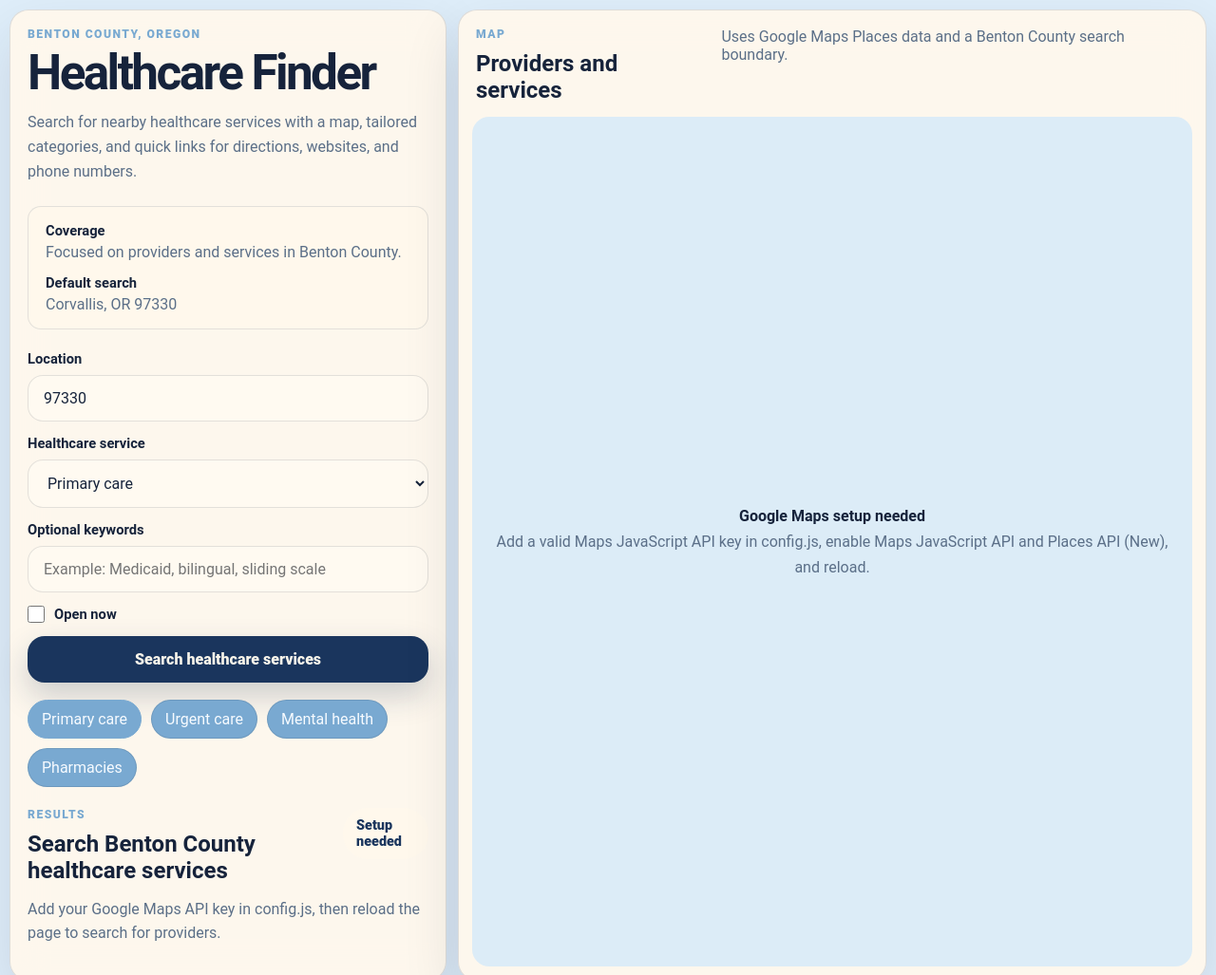
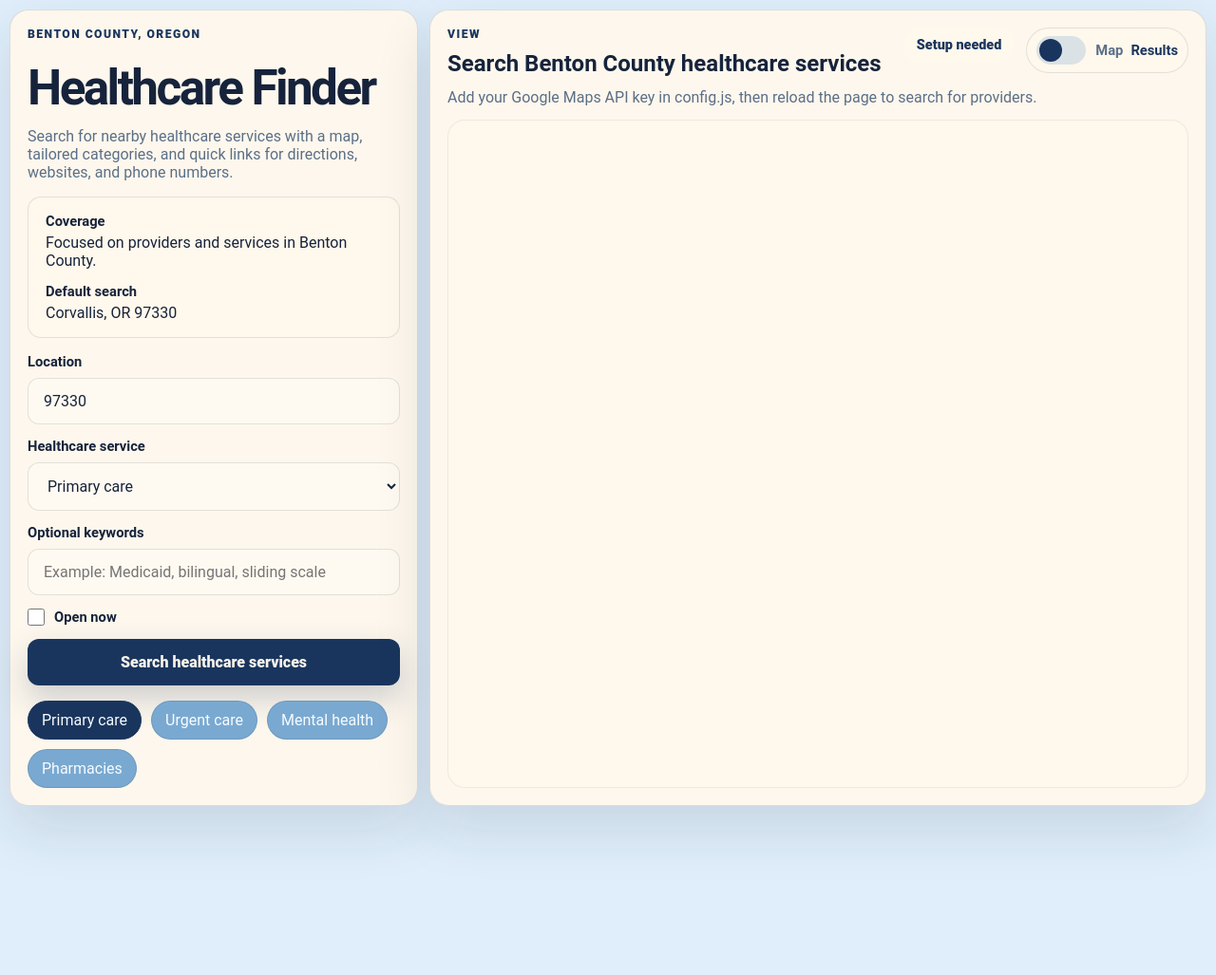
Before and after one commit to LaurenMBell/beaverhacks, a plain HTML site: page index.html in a window 1280 px wide. Shown: the top 1027 px of the page at 95% size. After the commit the page ends 859 px from the top, so only its background shows below. Drawn offline with Linux system fonts and the light colour scheme.

Commit message:
moving results to side window, toggle map and results

```diff
--- a/app.js
+++ b/app.js
@@ -71,6 +71,7 @@ const state = {
   markers: [],
   results: [],
   searchOrigin: COUNTY.center,
+  activeView: "results",
 };
 
 const elements = {
@@ -78,14 +79,17 @@ const elements = {
   keywordsInput: document.querySelector("#keywords-input"),
   locationInput: document.querySelector("#location-input"),
   map: document.querySelector("#map"),
+  mapView: document.querySelector("#map-view"),
   openNowInput: document.querySelector("#open-now-input"),
   resultsList: document.querySelector("#results-list"),
+  resultsView: document.querySelector("#results-view"),
   resultsTitle: document.querySelector("#results-title"),
   searchButton: document.querySelector("#search-button"),
   searchForm: document.querySelector("#search-form"),
   serviceSelect: document.querySelector("#service-select"),
   statusMessage: document.querySelector("#status-message"),
   summaryPill: document.querySelector("#summary-pill"),
+  viewToggle: document.querySelector("#view-toggle"),
 };
 
 const googleMapsApiKey = window.APP_CONFIG?.googleMapsApiKey;
@@ -94,6 +98,7 @@ bootstrap();
 
 function bootstrap() {
   bindEvents();
+  setActiveView(state.activeView);
 
   if (!googleMapsApiKey || googleMapsApiKey === "YOUR_GOOGLE_MAPS_API_KEY") {
     renderMapSetupMessage();
@@ -111,6 +116,10 @@ function bindEvents() {
   elements.searchForm.addEventListener("submit", async (event) => {
     event.preventDefault();
     await performSearch();
+  });
+
+  elements.viewToggle.addEventListener("click", () => {
+    setActiveView(state.activeView === "results" ? "map" : "results");
   });
 
   elements.chips.forEach((chip) => {
@@ -376,6 +385,7 @@ function focusResult(index) {
     return;
   }
 
+  setActiveView("map");
   state.map.panTo(result.location);
   state.map.setZoom(13);
   openInfoWindow(result, marker);
@@ -432,6 +442,25 @@ function renderMapSetupMessage(customMessage) {
       </div>
     </div>
   `;
+}
+
+function setActiveView(view) {
+  state.activeView = view === "map" ? "map" : "results";
+
+  const showingResults = state.activeView === "results";
+  elements.resultsView.hidden = !showingResults;
+  elements.mapView.hidden = showingResults;
+  elements.resultsView.classList.toggle("panel-view-active", showingResults);
+  elements.mapView.classList.toggle("panel-view-active", !showingResults);
+  elements.viewToggle.classList.toggle("is-map", !showingResults);
+  elements.viewToggle.setAttribute("aria-pressed", String(!showingResults));
+
+  if (!showingResults && state.map && window.google?.maps) {
+    window.requestAnimationFrame(() => {
+      google.maps.event.trigger(state.map, "resize");
+      state.map.panTo(state.searchOrigin);
+    });
+  }
 }
 
 function drawCountyBoundaryHint() {
--- a/index.html
+++ b/index.html
@@ -99,35 +99,53 @@
             Pharmacies
           </button>
         </div>
-
-        <section class="results-panel">
-          <div class="results-header">
-            <div>
-              <p class="results-label">Results</p>
-              <h2 id="results-title">Search Benton County healthcare services</h2>
-            </div>
-            <div id="summary-pill" class="summary-pill">Ready</div>
-          </div>
-
-          <div id="status-message" class="status-message">
-            Enter a location and choose a service type to begin.
-          </div>
-
-          <div id="results-list" class="results-list"></div>
-        </section>
       </section>
 
       <section class="map-panel">
         <div class="map-header">
           <div>
-            <p class="results-label">Map</p>
-            <h2>Providers and services</h2>
+            <p class="results-label">View</p>
+            <h2 id="results-title">Search Benton County healthcare services</h2>
           </div>
-          <p class="map-note">
-            Uses Google Maps Places data and a Benton County search boundary.
-          </p>
+          <div class="view-controls">
+            <div id="summary-pill" class="summary-pill">Ready</div>
+            <button
+              id="view-toggle"
+              class="view-toggle"
+              type="button"
+              aria-label="Toggle between results and map"
+              aria-pressed="false"
+            >
+              <span class="view-toggle-track">
+                <span class="view-toggle-thumb"></span>
+              </span>
+              <span class="view-toggle-labels">
+                <span class="view-toggle-label view-toggle-label-map">Map</span>
+                <span class="view-toggle-label view-toggle-label-results">Results</span>
+              </span>
+            </button>
+          </div>
         </div>
-        <div id="map" class="map" aria-label="Map of healthcare services"></div>
+        <div id="status-message" class="status-message map-status">
+          Enter a location and choose a service type to begin.
+        </div>
+        <div class="view-window">
+          <div
+            id="results-view"
+            class="panel-view panel-view-active results-view"
+            aria-label="Healthcare search results"
+          >
+            <div id="results-list" class="results-list"></div>
+          </div>
+          <div
+            id="map-view"
+            class="panel-view map-view"
+            aria-label="Map of healthcare services"
+            hidden
+          >
+            <div id="map" class="map"></div>
+          </div>
+        </div>
       </section>
     </div>
 
--- a/styles.css
+++ b/styles.css
@@ -1,15 +1,15 @@
 :root {
   color-scheme: light;
   --bg: #dfeefa;
-  --bg-strong: #fff8ec;
   --panel: rgba(255, 248, 236, 0.94);
   --panel-border: rgba(24, 52, 92, 0.14);
   --text: #16233b;
   --muted: #5b6f88;
   --accent: #79a9d1;
   --accent-strong: #1a355d;
-  --accent-soft: rgba(159, 199, 229, 0.2);
-  --warm: #fff8ec;
+  --accent-soft: rgba(121, 169, 209, 0.2);
+  --surface: #fff8ec;
+  --surface-strong: #fffaf1;
   --shadow: 0 24px 60px rgba(22, 35, 59, 0.12);
   --radius-xl: 20px;
   --radius-lg: 14px;
@@ -35,8 +35,9 @@ body {
 
 .shell {
   display: grid;
-  grid-template-columns: minmax(360px, 460px) 1fr;
+  grid-template-columns: minmax(320px, 430px) 1fr;
   gap: 12px;
+  min-height: calc(100vh - 20px);
   padding: 10px;
 }
 
@@ -50,7 +51,11 @@ body {
 }
 
 .sidebar {
+  display: flex;
+  flex-direction: column;
+  gap: 16px;
   padding: 18px;
+  min-height: 0;
 }
 
 .eyebrow,
@@ -60,7 +65,7 @@ body {
   font-weight: 800;
   letter-spacing: 0.12em;
   text-transform: uppercase;
-  color: var(--accent);
+  color: var(--accent-strong);
 }
 
 h1,
@@ -70,22 +75,15 @@ p {
 }
 
 h1 {
-  font-size: clamp(2.4rem, 4vw, 3.75rem);
+  font-size: clamp(2.2rem, 4vw, 3.5rem);
   line-height: 0.95;
   letter-spacing: -0.05em;
 }
 
-.intro {
-  margin-top: 14px;
+.intro,
+.map-note,
+.status-message {
   color: var(--muted);
-  line-height: 1.65;
-  max-width: 34rem;
-}
-
-.county-card,
-.search-panel,
-.results-panel {
-  margin-top: 22px;
 }
 
 .county-card {
@@ -93,7 +91,7 @@ h1 {
   gap: 14px;
   padding: 16px 18px;
   border-radius: var(--radius-lg);
-  background: #fff8ec;
+  background: var(--surface);
   border: 1px solid rgba(26, 53, 93, 0.12);
 }
 
@@ -104,12 +102,6 @@ h1 {
 
 .county-copy strong {
   font-size: 0.92rem;
-}
-
-.county-copy span,
-.map-note,
-.status-message {
-  color: var(--muted);
 }
 
 .search-panel {
@@ -138,16 +130,16 @@ input,
 select {
   width: 100%;
   padding: 14px 16px;
-  border-radius: 16px;
+  border-radius: 12px;
   border: 1px solid rgba(31, 36, 48, 0.12);
-  background: #fffaf1;
+  background: var(--surface-strong);
   color: var(--text);
 }
 
 input:focus,
 select:focus,
 button:focus {
-  outline: 3px solid rgba(15, 118, 110, 0.16);
+  outline: 3px solid rgba(121, 169, 209, 0.24);
   outline-offset: 1px;
 }
 
@@ -165,7 +157,7 @@ button:focus {
 
 .search-button {
   border: 0;
-  border-radius: 18px;
+  border-radius: 12px;
   padding: 15px 18px;
   font-weight: 800;
   color: #f8f4ea;
@@ -189,7 +181,6 @@ button:focus {
   display: flex;
   flex-wrap: wrap;
   gap: 10px;
-  margin-top: 18px;
 }
 
 .chip {
@@ -199,16 +190,25 @@ button:focus {
   border-radius: 999px;
   padding: 10px 14px;
   cursor: pointer;
-  transition: background 180ms ease, color 180ms ease, border-color 180ms ease;
+  transition: filter 180ms ease, transform 180ms ease;
+}
+
+.chip:hover {
+  filter: brightness(0.98);
 }
 
 .chip.is-active {
-  background: var(--accent);
-  border-color: var(--accent);
-  color: #f7fbff;
+  background: var(--accent-strong);
+  border-color: var(--accent-strong);
 }
 
-.results-header,
+.map-panel {
+  display: flex;
+  flex-direction: column;
+  min-height: calc(100vh - 20px);
+  padding: 18px;
+}
+
 .map-header {
   display: flex;
   justify-content: space-between;
@@ -216,30 +216,114 @@ button:focus {
   align-items: flex-start;
 }
 
+.view-controls {
+  display: flex;
+  align-items: flex-start;
+  gap: 12px;
+}
+
 .summary-pill {
   padding: 10px 14px;
   border-radius: 999px;
   font-size: 0.9rem;
   font-weight: 800;
-  background: #fff8ec;
+  background: var(--surface);
   color: var(--accent-strong);
 }
 
-.status-message {
+.view-toggle {
+  display: inline-flex;
+  align-items: center;
+  gap: 10px;
+  padding: 8px 10px;
+  border: 1px solid rgba(24, 52, 92, 0.12);
+  border-radius: 999px;
+  background: var(--surface);
+  color: var(--accent-strong);
+  cursor: pointer;
+}
+
+.view-toggle-track {
+  position: relative;
+  width: 52px;
+  height: 30px;
+  border-radius: 999px;
+  background: rgba(121, 169, 209, 0.28);
+  flex: 0 0 auto;
+}
+
+.view-toggle-thumb {
+  position: absolute;
+  top: 3px;
+  left: 3px;
+  width: 24px;
+  height: 24px;
+  border-radius: 999px;
+  background: var(--accent-strong);
+  transition: transform 180ms ease;
+}
+
+.view-toggle.is-map .view-toggle-thumb {
+  transform: translateX(22px);
+}
+
+.view-toggle-labels {
+  display: inline-flex;
+  align-items: center;
+  gap: 8px;
+  font-size: 0.92rem;
+  font-weight: 700;
+}
+
+.view-toggle-label {
+  color: var(--muted);
+  transition: color 180ms ease;
+}
+
+.view-toggle.is-map .view-toggle-label-map,
+.view-toggle:not(.is-map) .view-toggle-label-results {
+  color: var(--accent-strong);
+}
+
+.map-status {
+  margin-top: 12px;
+}
+
+.view-window {
+  flex: 1;
+  min-height: 0;
   margin-top: 14px;
-  line-height: 1.6;
+  border-radius: 18px;
+  overflow: hidden;
+  background: var(--surface);
+  border: 1px solid rgba(24, 52, 92, 0.08);
+}
+
+.panel-view {
+  height: 100%;
+  min-height: 0;
+}
+
+.panel-view[hidden] {
+  display: none;
+}
+
+.results-view {
+  padding: 14px;
 }
 
 .results-list {
   display: grid;
-  gap: 14px;
-  margin-top: 18px;
+  gap: 12px;
+  height: 100%;
+  overflow-y: auto;
+  padding-right: 6px;
 }
 
 .result-card {
-  padding: 18px;
+  padding: 16px;
   border-radius: var(--radius-lg);
-  background: #fff8ec;
+  background: var(--surface-strong);
   border: 1px solid rgba(31, 36, 48, 0.08);
 }
 
@@ -287,21 +371,15 @@ button:focus {
   font-weight: 800;
 }
 
-.map-panel {
-  display: grid;
-  grid-template-rows: auto 1fr;
-  min-height: calc(100vh - 48px);
-  overflow: hidden;
-}
-
-.map-header {
-  padding: 18px 18px 0;
+.map-view {
+  padding: 14px;
 }
 
 .map {
-  min-height: 560px;
-  margin: 14px;
-  border-radius: 18px;
+  width: 100%;
+  height: 100%;
+  min-height: 420px;
+  border-radius: 14px;
   overflow: hidden;
   background: #dcecf7;
 }
@@ -323,39 +401,29 @@ button:focus {
 @media (max-width: 1080px) {
   .shell {
     grid-template-columns: 1fr;
-  }
-
-  .map-panel {
     min-height: auto;
-  }
-
-  .map {
-    min-height: 460px;
   }
 }
 
 @media (max-width: 680px) {
   .shell {
-    padding: 10px;
-    gap: 10px;
+    padding: 8px;
+    gap: 8px;
   }
 
   .sidebar,
   .map-panel {
-    border-radius: 22px;
+    padding: 14px;
+    border-radius: 16px;
   }
 
-  .sidebar {
-    padding: 20px;
+  .map-header,
+  .view-controls {
+    flex-direction: column;
+    align-items: stretch;
   }
 
-  .results-header,
-  .map-header {
-    flex-direction: column;
-  }
-
-  .map {
-    margin: 14px;
-    min-height: 380px;
+  .map-panel {
+    min-height: 520px;
   }
 }
```
